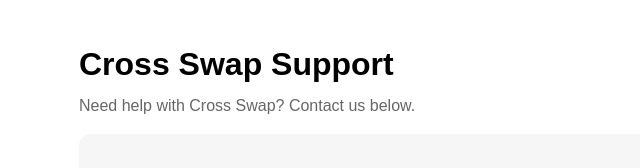
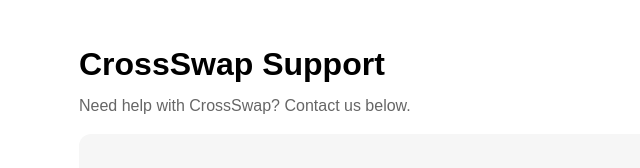
Before and after one commit to Quay3d/crossswap-support, a plain HTML site: page index.html in a window 1280 px wide. Shown: the top 168 px of the page, without its empty margins (201-841 px from the left). Drawn offline with Linux system fonts and the light colour scheme.

Commit message:
Update index.html

```diff
--- a/index.html
+++ b/index.html
@@ -12,8 +12,8 @@
   </style>
 </head>
 <body>
-  <h1>Cross Swap Support</h1>
-  <p class="small">Need help with Cross Swap? Contact us below.</p>
+  <h1>CrossSwap Support</h1>
+  <p class="small">Need help with CrossSwap? Contact us below.</p>
 
   <div class="box">
     <p><strong>Email:</strong> <a href="mailto:keythreestudios@outlook.com">keythreestudios@outlook.com</a></p>
```
